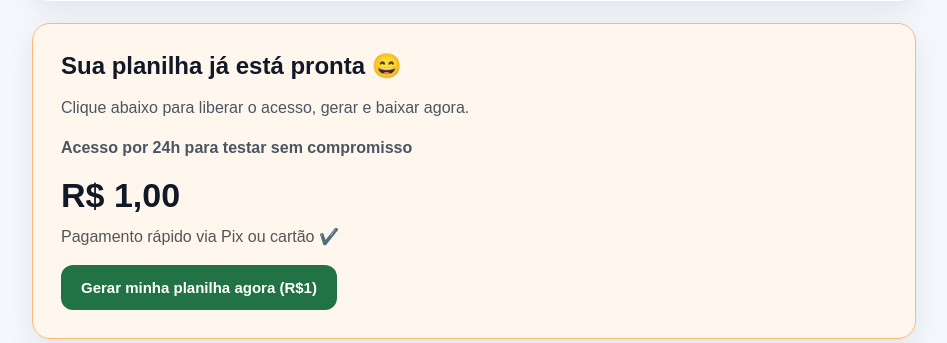
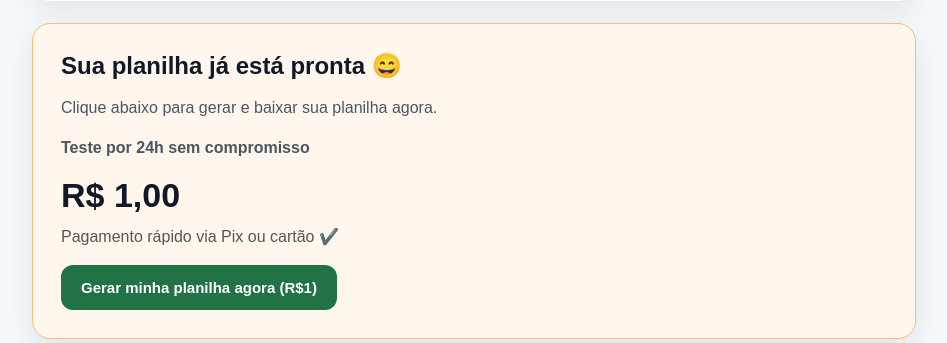
Before and after one commit to alessandronossa-lgtm/alessandronossa-lgtm, a Flask app: template templates/projeto.html in a window 1280 px wide. Shown: the part 736-1079 px from the top of the page, without its empty margins (166-1113 px from the left). Run offline with Flask 3, Linux system fonts and the light colour scheme; the template is opened without the code that fills it, so the values that code supplies are empty; parts of the project's set-up code (start-up, migrations or seed data) failed here and were passed over.

Commit message:
Update projeto.html

```diff
--- a/templates/projeto.html
+++ b/templates/projeto.html
@@ -241,11 +241,13 @@
   <h2>Sua planilha já está pronta 😄</h2>
 
   <p>
-  Clique abaixo para liberar o acesso, gerar e baixar agora.
-  </p>
+  Clique abaixo para gerar e baixar sua planilha agora.
+</p>
+
+
 
   <p style="font-weight:bold;">
-    Acesso por 24h para testar sem compromisso
+  Teste por 24h sem compromisso
   </p>
 
   <div class="price">R$ 1,00</div>
```
